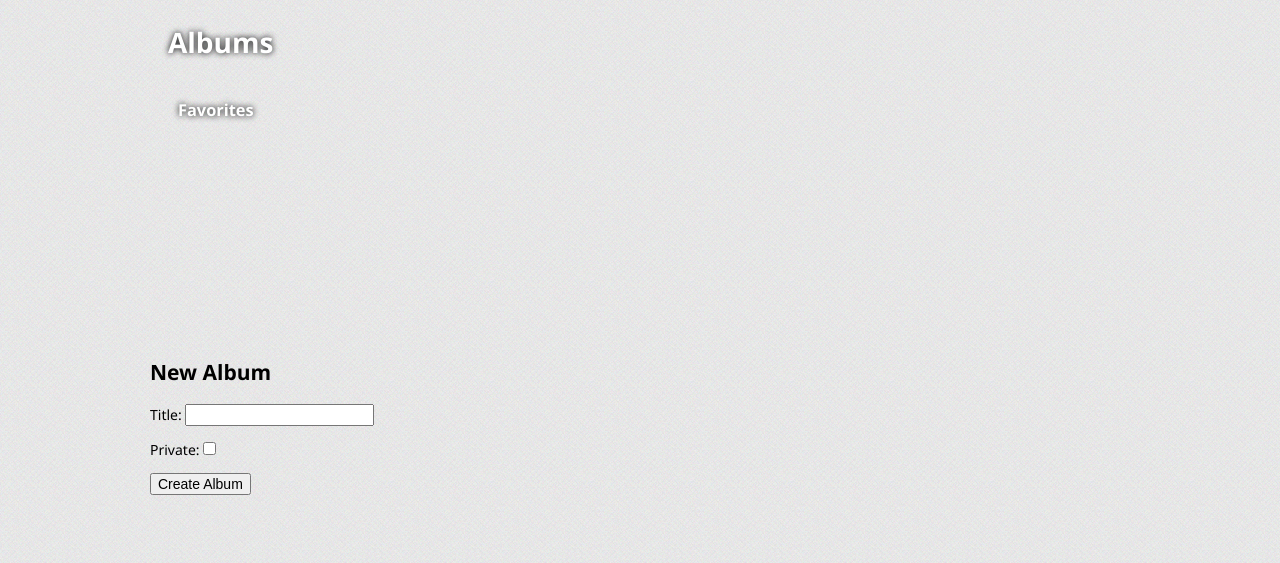
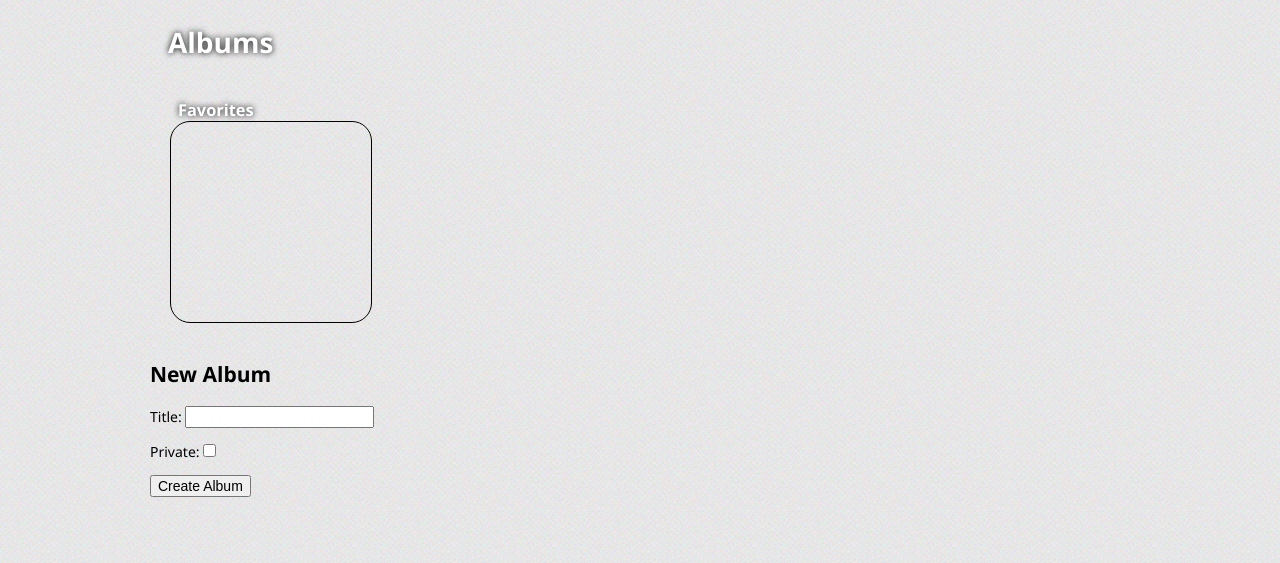
Before and after one commit to christiangenco/pictwist, a PHP site: page /albums.php in a window 1280 px wide. Shown: the part 170-733 px from the top of the page. Run offline with PHP 8.4, Linux system fonts and the light colour scheme; the visitor is signed in with stand-in values (Sample User, id 1); data that the repository does not hold is empty; some libraries are stand-ins or nearby versions.

Commit message:
add styling to albums page

```diff
--- a/albums.php
+++ b/albums.php
@@ -14,13 +14,13 @@
 
     function album_html($album_id, $album_title, $albumURL, $first_photo_path, $photo_urls){
         return <<<EOT
-        <div class='album' style='float:left; margin: 20px'>
+        <div class='album' style='float:left; margin: 20px;'>
         <a href='$albumURL?album_id=$album_id'><h3>$album_title</h3></a>
         <!--<a href='uploadURL?a_id=album_id'>add photos</a>-->
 
         <a href="$albumURL?album_id=$album_id">
-        <div style="width: 200px; height: 200px;">
-            <img src="$first_photo_path" alt="" id="album_$album_id" style="max-width: 200px; max-height: 200px" />
+        <div style="width: 200px; height: 200px; border: 1px solid black; border-radius: 20px;">
+            <img src="$first_photo_path" alt="" id="album_$album_id" style="max-width: 200px; max-height: 200px; border-radius: 20px" />
         </div>
         </a>
         <script type="text/javascript">
```
